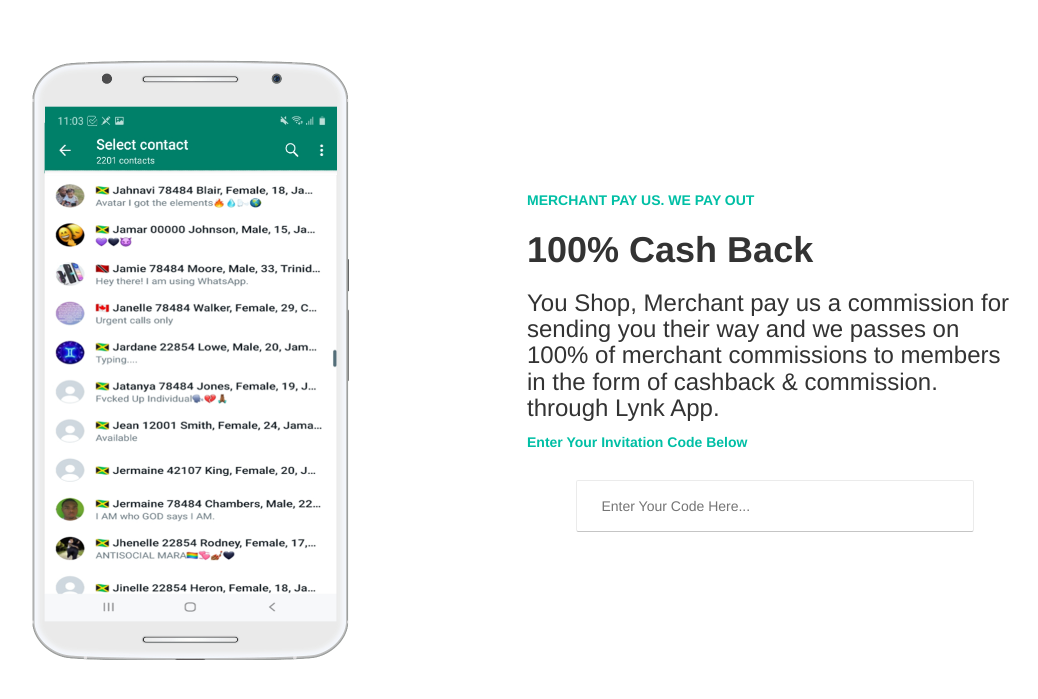
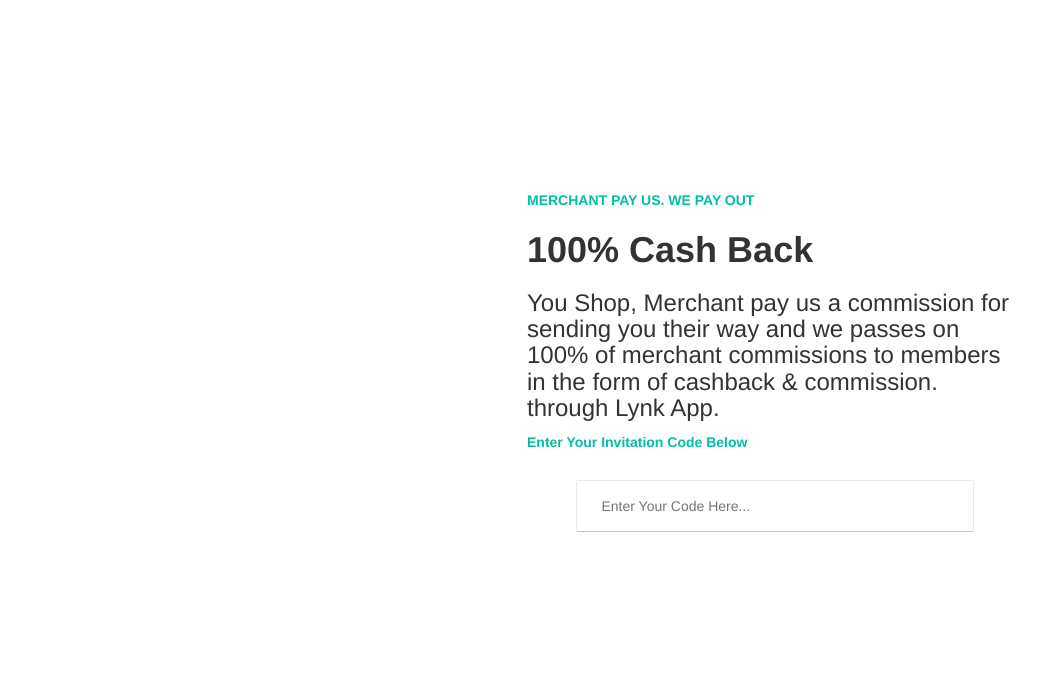
Before and after one commit to allpreegroup/allpreegroup.github.io, a Jekyll site: the page built from index.html, in a window 1280 px wide. Shown: the top 699 px of the page, without its empty margins (158-1196 px from the left). Built offline with Jekyll 4.4.1, drawn with Linux system fonts in a browser that asks for light colours; nearby versions of some CDN libraries.

Commit message:
Update homepage2.html

```diff
--- a/_includes/homepage2.html
+++ b/_includes/homepage2.html
@@ -90,7 +90,7 @@
 
                 <div class="col-md-6">
                         <div class="home-left">
-                     <div class="image-cont2"></div>
+                     <div class="image-cont3"></div>
                     </div>
                 </div>
             </div>
```
